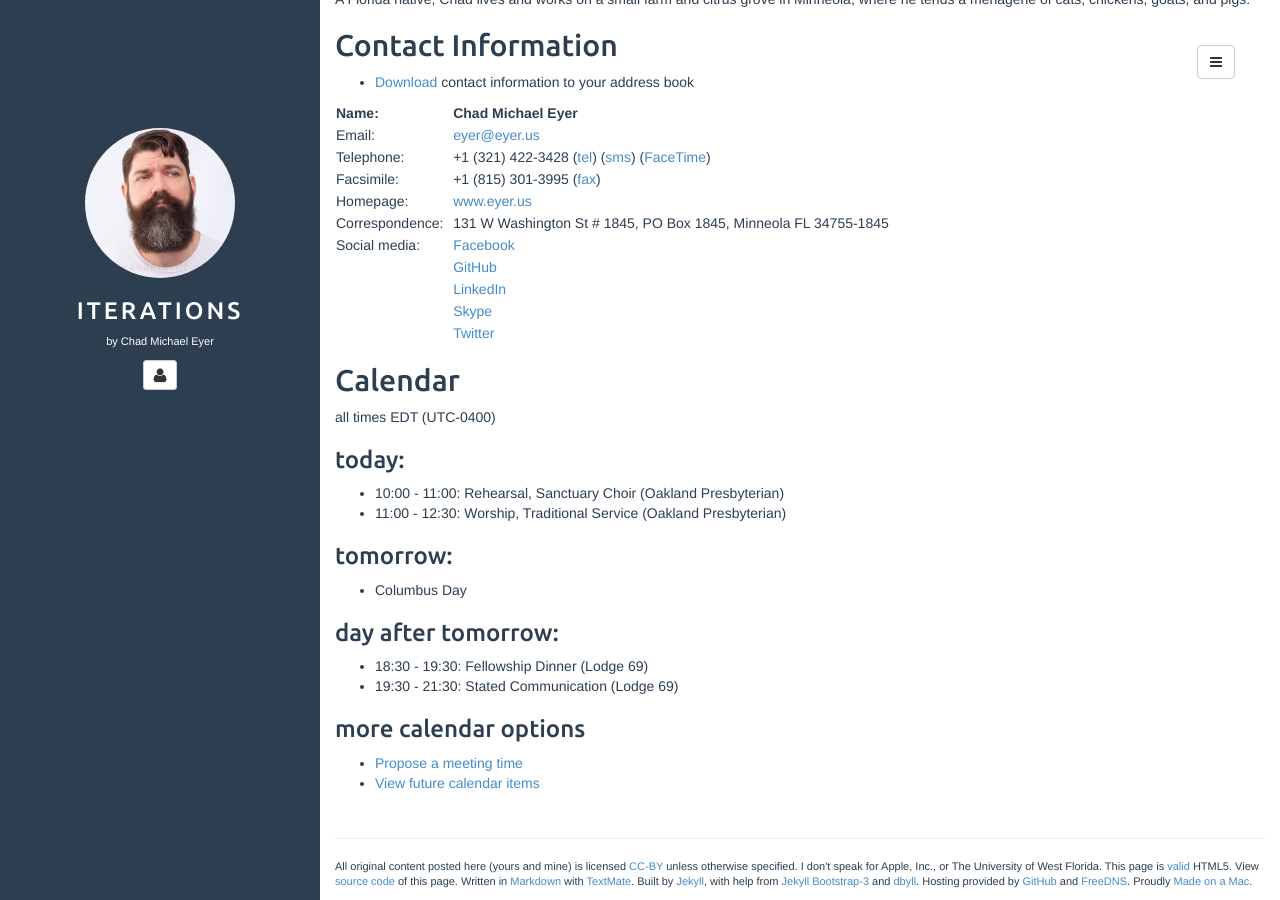
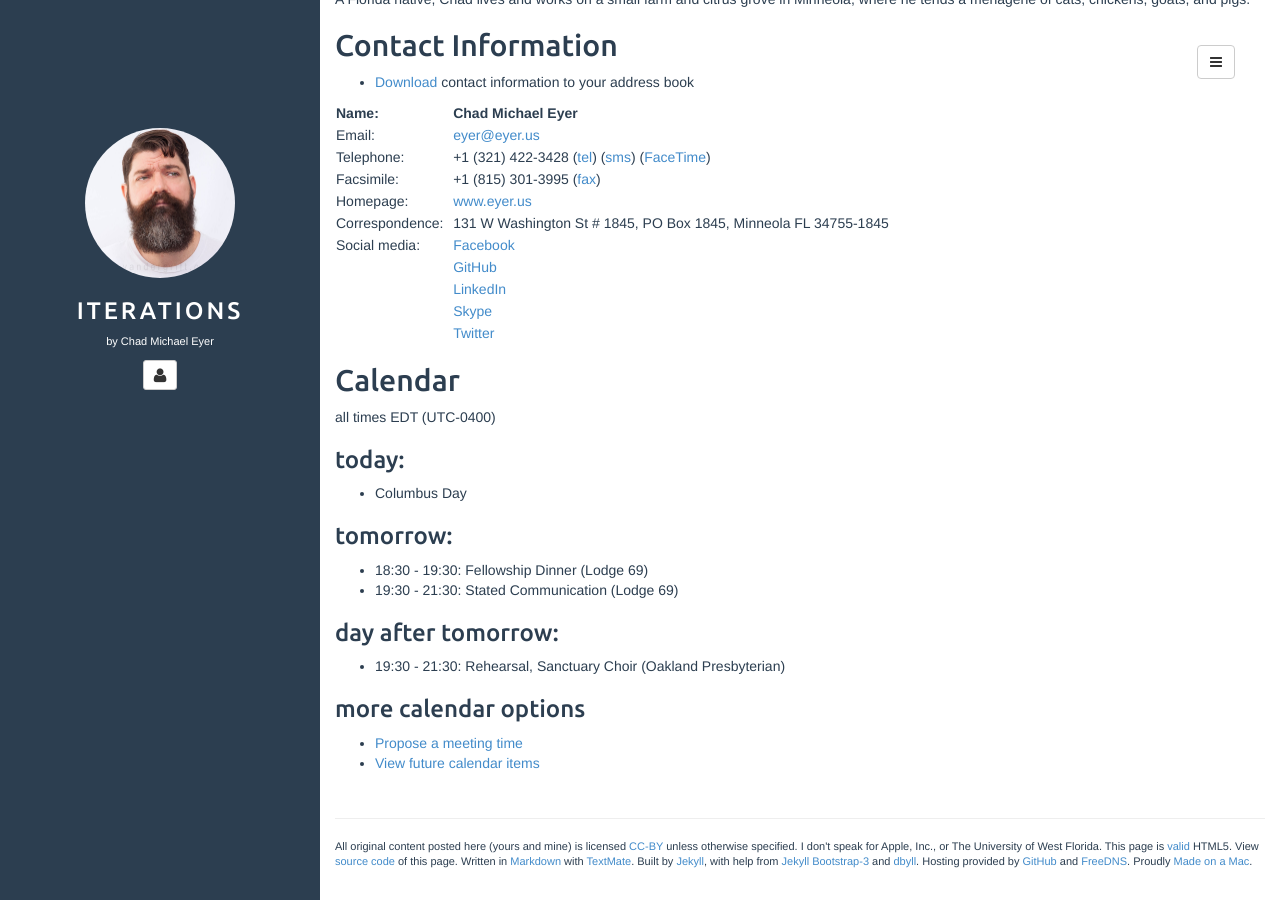
Before and after one commit to chadmichaeleyer/chadmichaeleyer.github.io, a Jekyll site: the page built from about.md, in a window 1280 px wide and 900 px high, scrolled down 1070 px. Built offline with Jekyll 4.4.1, drawn with Linux system fonts in a browser that asks for light colours.

Commit message:
calendar update

```diff
--- a/calendar.markdown
+++ b/calendar.markdown
@@ -2,14 +2,13 @@ all times EDT (UTC-0400)
 
 ### today:
 
-* 10:00 - 11:00: Rehearsal, Sanctuary Choir (Oakland Presbyterian)
-* 11:00 - 12:30: Worship, Traditional Service (Oakland Presbyterian)
+* Columbus Day
 
 ### tomorrow:
 
-* Columbus Day
+* 18:30 - 19:30: Fellowship Dinner (Lodge 69)
+* 19:30 - 21:30: Stated Communication (Lodge 69)
 
 ### day after tomorrow:
 
-* 18:30 - 19:30: Fellowship Dinner (Lodge 69)
-* 19:30 - 21:30: Stated Communication (Lodge 69)
+* 19:30 - 21:30: Rehearsal, Sanctuary Choir (Oakland Presbyterian)
```
Also changed, not shown: calendar-year.markdown (+4 -5 lines).
